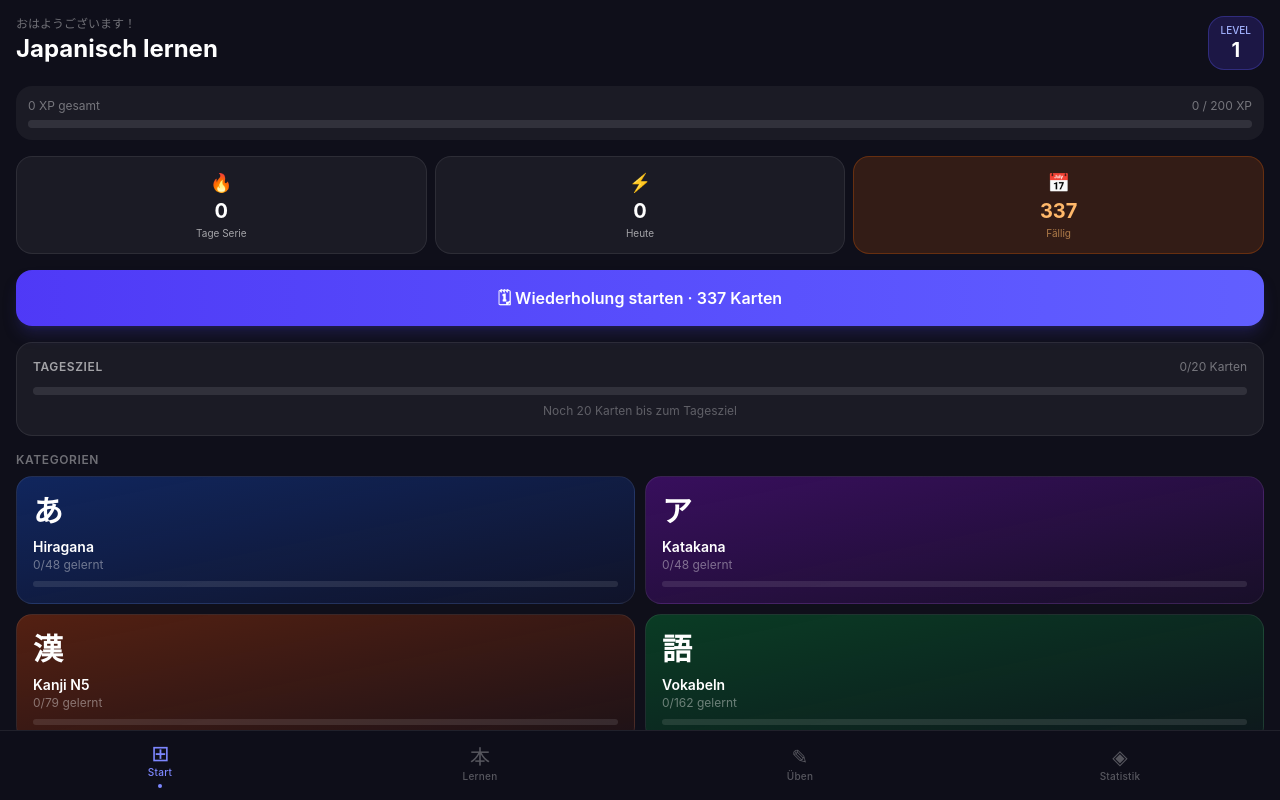
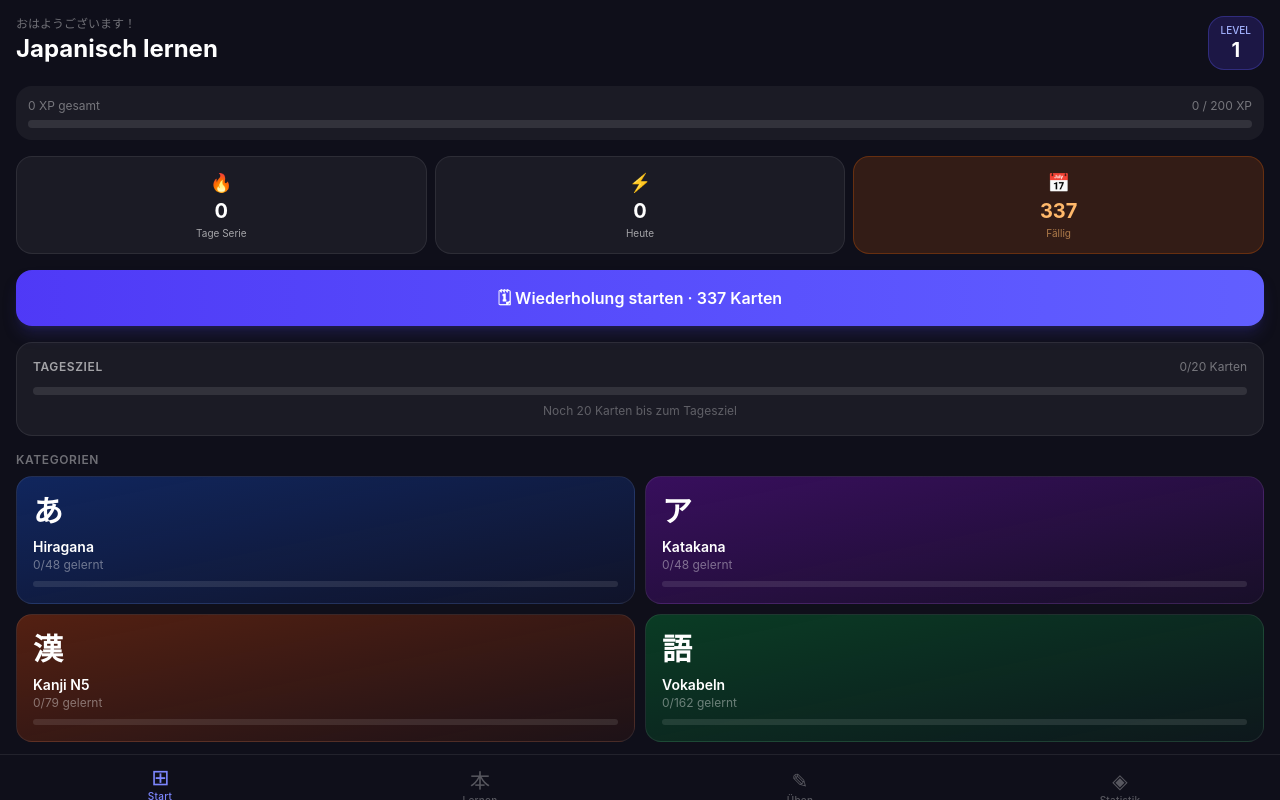
Before and after one commit to Dobolino/Japan-App, a React (Vite) app: page / in a window 1280 px wide. Built offline with nearby package versions, Linux system fonts and the light colour scheme.

Commit message:
Fix iPhone full-height layout + StrokeCanvas animation reset

```diff
--- a/src/App.tsx
+++ b/src/App.tsx
@@ -14,13 +14,12 @@ export default function App() {
 
   return (
     <HashRouter>
-      <div
-        className="flex flex-col bg-[#0f0f1a]"
-        style={{
-          height: '100dvh',
-          paddingTop: 'env(safe-area-inset-top, 0px)',
-        }}
-      >
+      {/* Outer wrapper fills the full screen including behind Dynamic Island */}
+      <div className="flex flex-col bg-[#0f0f1a]" style={{ flex: 1 }}>
+        {/* Safe-area top spacer — covers Dynamic Island / status bar */}
+        <div style={{ height: 'env(safe-area-inset-top, 0px)', background: '#0f0f1a', flexShrink: 0 }} />
+
+        {/* Main content area — grows to fill remaining space */}
         <main className="flex-1 min-h-0 overflow-hidden">
           <Routes>
             <Route path="/"          element={<HomePage />} />
@@ -30,6 +29,7 @@ export default function App() {
             <Route path="/stats"     element={<StatsPage />} />
           </Routes>
         </main>
+
         <BottomNav />
       </div>
     </HashRouter>
--- a/src/components/BottomNav.tsx
+++ b/src/components/BottomNav.tsx
@@ -9,10 +9,8 @@ const tabs = [
 
 export default function BottomNav() {
   return (
-    <nav
-      className="flex border-t border-white/8 bg-[#0f0f1a]/95 backdrop-blur-xl"
-      style={{ paddingBottom: 'env(safe-area-inset-bottom, 0px)' }}
-    >
+    <>
+      <nav className="flex border-t border-white/8 bg-[#0f0f1a]" style={{ flexShrink: 0 }}>
         {tabs.map(({ to, label, icon }) => (
           <NavLink
             key={to}
@@ -34,5 +32,9 @@ export default function BottomNav() {
           </NavLink>
         ))}
       </nav>
+
+      {/* Safe-area bottom spacer — separate div so background fills home-indicator area */}
+      <div style={{ height: 'env(safe-area-inset-bottom, 0px)', background: '#0f0f1a', flexShrink: 0 }} />
+    </>
   )
 }
--- a/src/components/StrokeCanvas.tsx
+++ b/src/components/StrokeCanvas.tsx
@@ -136,8 +136,12 @@ export default function StrokeCanvas({ strokes, mode, size = 280, onStrokesChang
   const isDrawing = useRef(false)
   const userStrokes = useRef<DrawingStroke[]>([])
   const animFrame = useRef<number>(0)
-  const [animIndex, setAnimIndex] = useState(0)   // which stroke is being animated
+  const [animIndex, setAnimIndex] = useState(0)
   const [animDone, setAnimDone] = useState(false)
+
+  // Reset animation whenever strokes data changes (= navigated to new character)
+  // eslint-disable-next-line react-hooks/exhaustive-deps
+  useEffect(() => { setAnimDone(false); setAnimIndex(0) }, [strokes])
 
   const redraw = useCallback((highlightUpTo?: number) => {
     const canvas = canvasRef.current
--- a/src/index.css
+++ b/src/index.css
@@ -1,12 +1,10 @@
 @import "tailwindcss";
 
 :root {
-  --safe-top: env(safe-area-inset-top, 0px);
+  --safe-top:    env(safe-area-inset-top, 0px);
   --safe-bottom: env(safe-area-inset-bottom, 0px);
-  --safe-left: env(safe-area-inset-left, 0px);
-  --safe-right: env(safe-area-inset-right, 0px);
-  /* Nav height = 56px tap area + safe bottom */
-  --nav-height: calc(56px + env(safe-area-inset-bottom, 0px));
+  --safe-left:   env(safe-area-inset-left, 0px);
+  --safe-right:  env(safe-area-inset-right, 0px);
 }
 
 * {
@@ -14,24 +12,35 @@
   box-sizing: border-box;
 }
 
+/* iPhone: fill-available covers the full screen including safe areas */
 html {
+  background: #0f0f1a;
   height: 100%;
-  height: 100dvh;
+  /* Safari iOS fallback — must be on html to work */
+  height: -webkit-fill-available;
 }
 
-body, #root {
+body {
   height: 100%;
-  height: 100dvh;
+  min-height: 100vh;
+  min-height: -webkit-fill-available;
+  background: #0f0f1a;
+  color: #e8e8f0;
+  font-family: -apple-system, BlinkMacSystemFont, 'Hiragino Sans',
+    'Hiragino Kaku Gothic ProN', 'Segoe UI', system-ui, sans-serif;
+  overscroll-behavior: none;
+  -webkit-font-smoothing: antialiased;
+  -webkit-text-size-adjust: 100%;
   overflow: hidden;
 }
 
-body {
-  background-color: #0f0f1a;
-  color: #e8e8f0;
-  font-family: -apple-system, BlinkMacSystemFont, 'Hiragino Sans', 'Hiragino Kaku Gothic ProN', 'Segoe UI', system-ui, sans-serif;
-  overscroll-behavior: none;
-  -webkit-font-smoothing: antialiased;
-  -webkit-text-size-adjust: 100%;
+#root {
+  height: 100%;
+  min-height: 100vh;
+  min-height: -webkit-fill-available;
+  overflow: hidden;
+  display: flex;
+  flex-direction: column;
 }
 
 /* Scrollable inner containers */
@@ -41,7 +50,7 @@ body {
   overscroll-behavior-y: contain;
 }
 
-/* Hide scrollbars */
+/* Hide scrollbars everywhere */
 .scroll-area::-webkit-scrollbar,
 .scrollbar-none::-webkit-scrollbar { display: none; }
 .scroll-area, .scrollbar-none { scrollbar-width: none; }
@@ -51,14 +60,15 @@ canvas { touch-action: none; }
 
 /* Japanese character rendering */
 .jp {
-  font-family: 'Hiragino Sans', 'Hiragino Kaku Gothic ProN', 'Noto Sans JP', system-ui, sans-serif;
+  font-family: 'Hiragino Sans', 'Hiragino Kaku Gothic ProN',
+    'Noto Sans JP', system-ui, sans-serif;
 }
 
 /* Script type colors */
-.char-kanji    { color: #f97316; }  /* orange */
-.char-hiragana { color: #60a5fa; }  /* blue   */
-.char-katakana { color: #4ade80; }  /* green  */
-.char-other    { color: #94a3b8; }  /* slate  */
+.char-kanji    { color: #f97316; }
+.char-hiragana { color: #60a5fa; }
+.char-katakana { color: #4ade80; }
+.char-other    { color: #94a3b8; }
 
 .bg-char-kanji    { background: rgba(249,115,22,.15); border: 1px solid rgba(249,115,22,.3); }
 .bg-char-hiragana { background: rgba(96,165,250,.15); border: 1px solid rgba(96,165,250,.3); }
--- a/src/pages/CharacterDetailPage.tsx
+++ b/src/pages/CharacterDetailPage.tsx
@@ -109,7 +109,7 @@ export default function CharacterDetailPage() {
 
         {tab === 'stroke' && hasStrokes && (
           <div className="flex justify-center">
-            <StrokeCanvas strokes={item.strokes!} mode="animate" size={260} />
+            <StrokeCanvas key={item.id + '-anim'} strokes={item.strokes!} mode="animate" size={260} />
           </div>
         )}
 
@@ -118,7 +118,7 @@ export default function CharacterDetailPage() {
             <p className="text-white/40 text-sm text-center">
               Zeichne <span className="text-white">{item.character}</span> nach
             </p>
-            <StrokeCanvas strokes={item.strokes!} mode="draw" size={260} onEvaluate={handleEvaluate} />
+            <StrokeCanvas key={item.id + '-draw'} strokes={item.strokes!} mode="draw" size={260} onEvaluate={handleEvaluate} />
             {score !== null && (
               <div className="text-center">
                 <div className={`text-3xl font-bold ${scoreColor}`}>{score}%</div>
```
Lines whose indentation alone changed are shown as unchanged.
